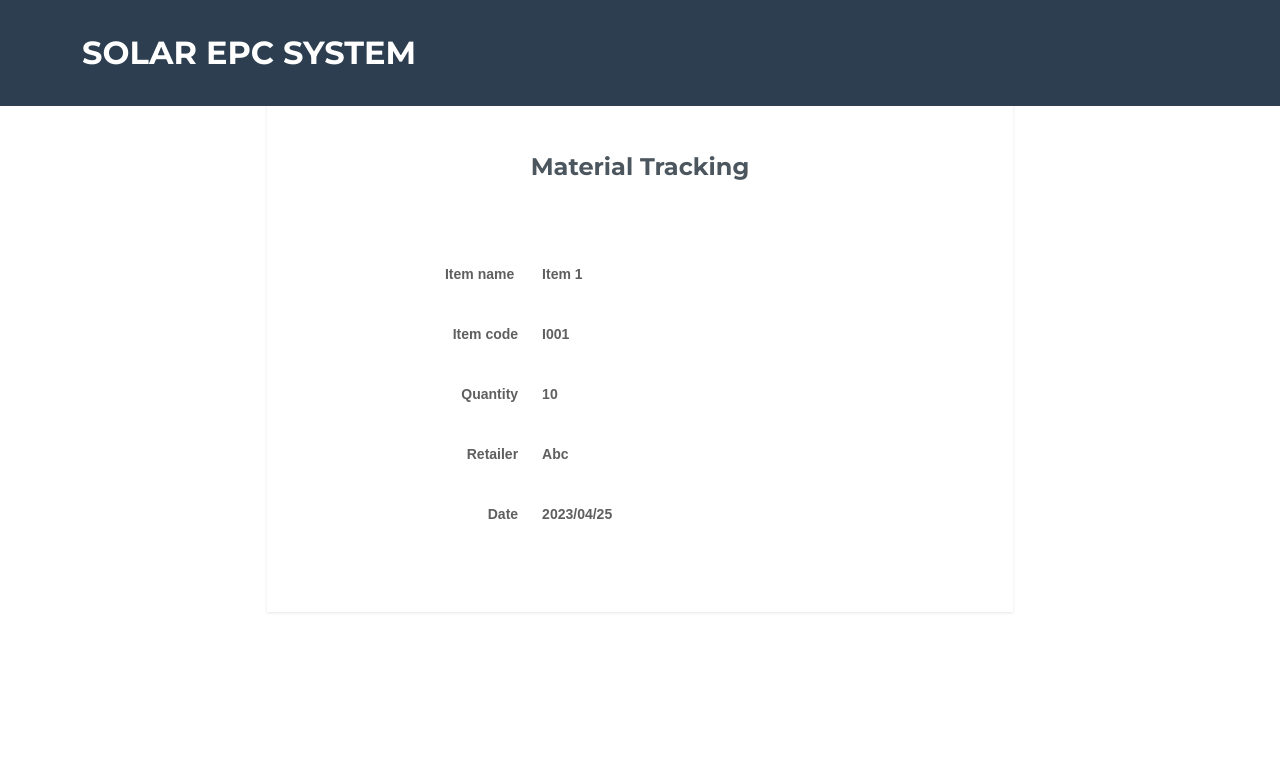
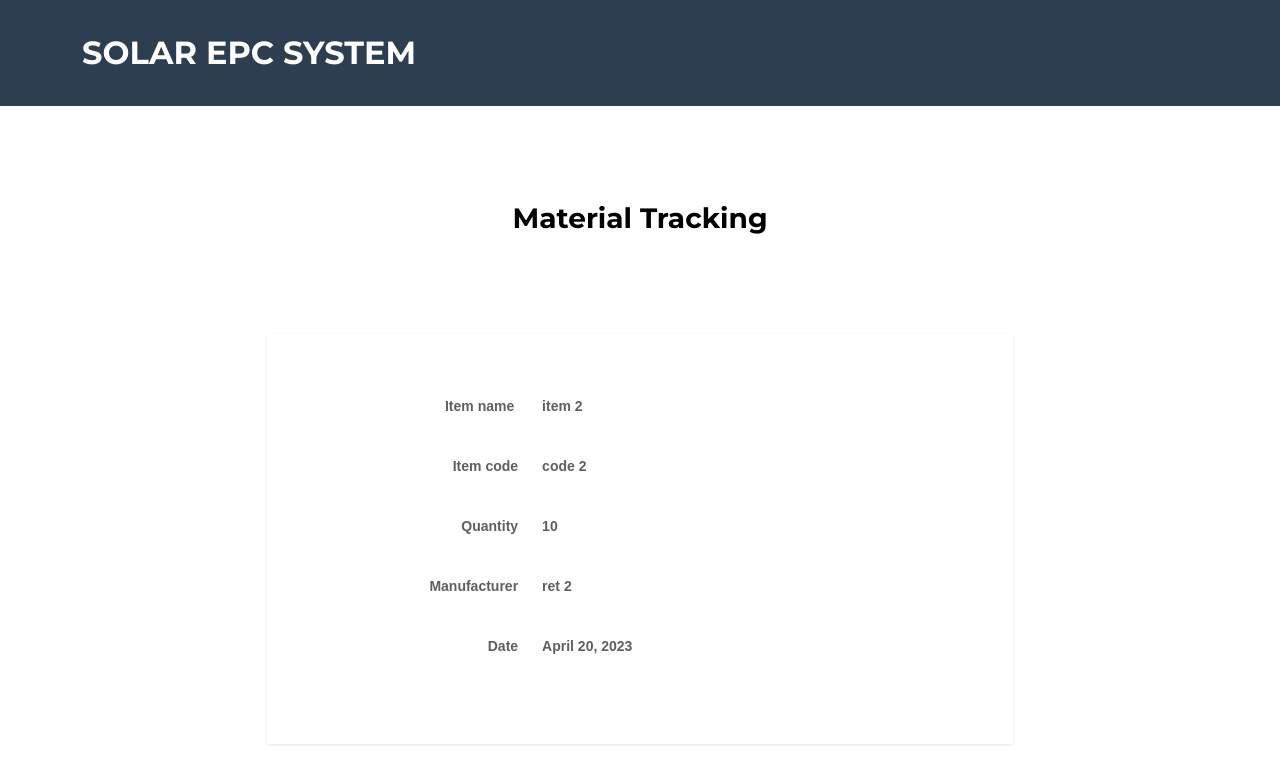
Before and after one commit to PoojaPesaru/Agile-TopGun, a Django app: page /materials/1/ in a window 1280 px wide. Shown: the top 784 px of the page. Run offline with Django 4.2, Linux system fonts and the light colour scheme; data comes from the database, SQL or seed files in the repository; some libraries are stand-ins or nearby versions.

Commit message:
Add files via upload

```diff
--- a/Agile/Agile_Project/templates/materialTrackingView.html
+++ b/Agile/Agile_Project/templates/materialTrackingView.html
@@ -1,41 +1,43 @@
-<!DOCTYPE html>
+{% load static %}
 <html lang="en">
 
 <head>
     <meta charset="utf-8">
     <meta name="viewport" content="width=device-width, initial-scale=1.0, shrink-to-fit=no">
     <title>material tracking</title>
-    <link rel="stylesheet" href="assets/bootstrap/css/bootstrap.min.css">
-    <link rel="stylesheet" href="assets/css/Pretty-Registration-Form-.css">
+    <link rel="stylesheet" href="{% static 'assets/bootstrap/css/bootstrap.min.css' %}">
+    <link rel="stylesheet" href= "{% static 'assets/css/Pretty-Registration-Form-.css' %}">
 </head>
 
 <body>
     <nav class="navbar navbar-light navbar-expand-lg fixed-top bg-secondary text-uppercase" id="mainNav">
         <div class="container"><a class="navbar-brand" href="#page-top">Solar EPC SYSTEM</a><button class="navbar-toggler text-white bg-primary navbar-toggler-right text-uppercase rounded" data-bs-toggle="collapse" aria-controls="navbarResponsive" aria-expanded="false" aria-label="Toggle navigation" data-bs-target="#navbarResponsive"><i class="fa fa-bars"></i></button></div>
     </nav>
+    <header class="text-center text-black masthead pb-0">
+        <h3 style="border-bottom-style: none;">Material Tracking</h3>
+    </header>
     <div class="row register-form mt-5">
         <div class="col-md-8 offset-md-2">
             <form class="custom-form">
-                <h1 style="border-style: none;">Material Tracking</h1>
                 <div class="row form-group">
                     <div class="col-sm-4 label-column"><label class="col-form-label" for="name-input-field">Item name&nbsp;</label></div>
-                    <div class="col-sm-6 input-column"><label class="col-form-label" for="name-input-field">Item 1</label></div>
+                    <div class="col-sm-6 input-column"><label class="col-form-label" for="name-input-field">{{ material.name }}</label></div>
                 </div>
                 <div class="row form-group">
                     <div class="col-sm-4 label-column"><label class="col-form-label" for="email-input-field">Item code</label></div>
-                    <div class="col-sm-6 input-column"><label class="col-form-label" for="email-input-field">I001</label></div>
+                    <div class="col-sm-6 input-column"><label class="col-form-label" for="email-input-field">{{ material.code }}</label></div>
                 </div>
                 <div class="row form-group">
                     <div class="col-sm-4 label-column"><label class="col-form-label" for="pawssword-input-field">Quantity</label></div>
-                    <div class="col-sm-6 input-column"><label class="col-form-label" for="pawssword-input-field">10</label></div>
+                    <div class="col-sm-6 input-column"><label class="col-form-label" for="pawssword-input-field">{{ material.quantity }}</label></div>
                 </div>
                 <div class="row form-group">
-                    <div class="col-sm-4 label-column"><label class="col-form-label" for="repeat-pawssword-input-field">Retailer</label></div>
-                    <div class="col-sm-6 input-column"><label class="col-form-label" for="pawssword-input-field">Abc</label></div>
+                    <div class="col-sm-4 label-column"><label class="col-form-label" for="repeat-pawssword-input-field">Manufacturer</label></div>
+                    <div class="col-sm-6 input-column"><label class="col-form-label" for="pawssword-input-field">{{ material.manufacturer }}</label></div>
                 </div>
                 <div class="row form-group">
                     <div class="col-sm-4 label-column"><label class="col-form-label" for="dropdown-input-field">Date</label></div>
-                    <div class="col-sm-4 input-column"><label class="col-form-label" for="pawssword-input-field">2023/04/25</label></div>
+                    <div class="col-sm-4 input-column"><label class="col-form-label" for="pawssword-input-field">{{ material.date }}</label></div>
             </form>
         </div>
 
```
